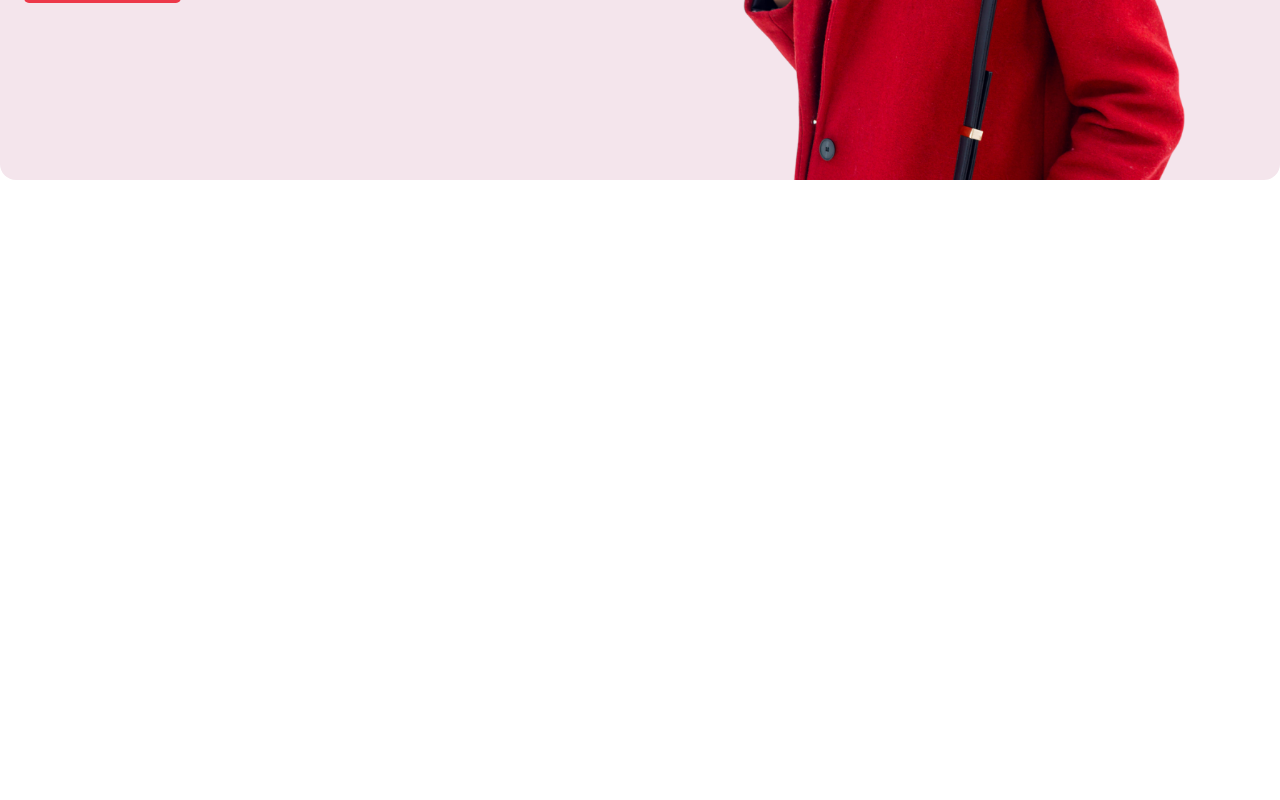
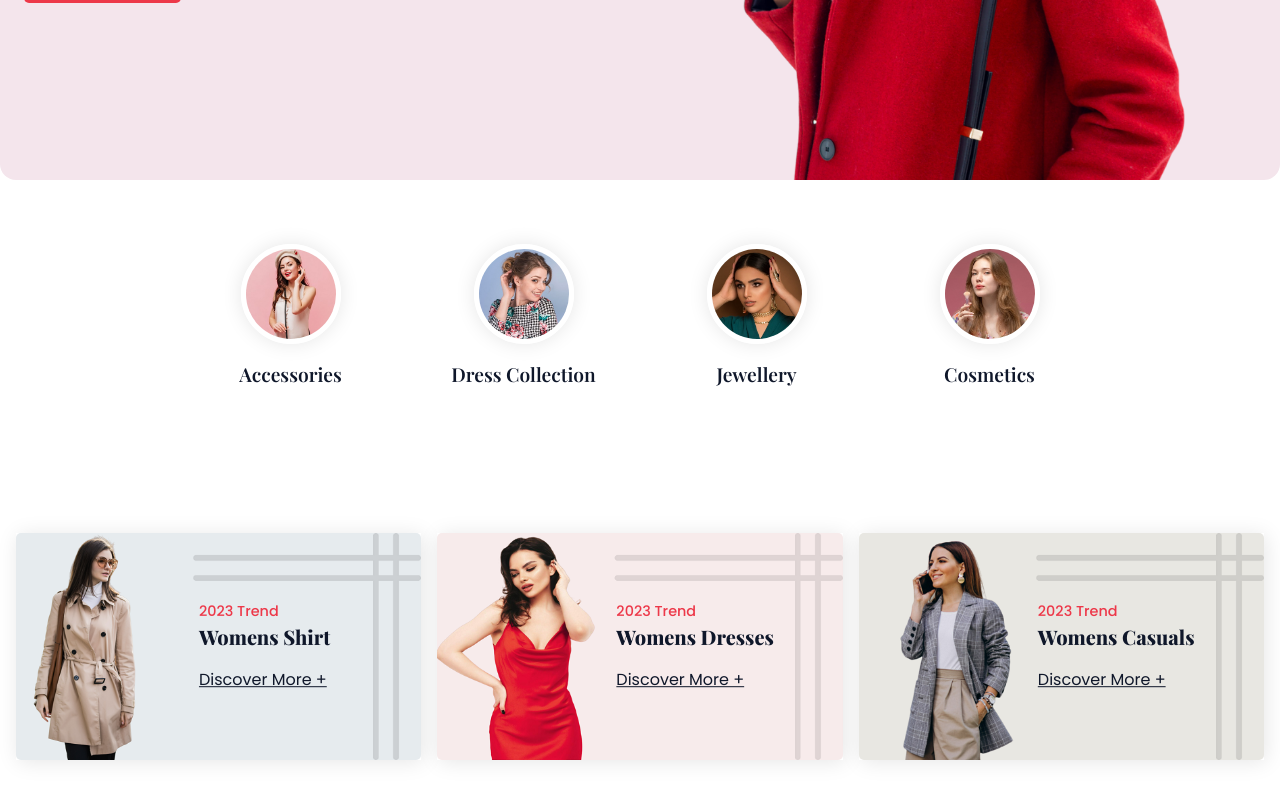
Before and after one commit to masumparvez56/lebaba-ecommerce-fullstack-project, a React (Vite) app in the folder frontend/: page / in a window 1280 px wide. Shown: the part 582-1382 px from the top of the page. Before the commit the page ends 800 px from the top, so only its background shows below. Built offline with nearby package versions, Linux system fonts and the light colour scheme.

Commit message:
added CategoryPage, ProductCards & trendsCard section

```diff
--- /dev/null
+++ b/frontend/src/components/RatingStars.jsx
@@ -0,0 +1,15 @@
+import React from 'react';
+
+const RatingStars = ({ rating }) => {
+    const stars = [];
+    for (let i = 1; i <= 5; i++) {
+        stars.push( <span key={i} className={`ri-star${i <= rating ? '-fill' : '-line'}`}></span>)
+    }
+    return (
+        <div className="product__rating">
+           {stars}
+        </div>
+    );
+};
+
+export default RatingStars;
--- /dev/null
+++ b/frontend/src/data/products.json
@@ -0,0 +1,108 @@
+[
+  {
+    "id": 1,
+    "name": "Leather Handbag",
+    "category": "accessories",
+    "description": "Stylish leather handbag with ample storage space.",
+    "price": 79.99,
+    "oldPrice": 99.99,
+    "image": "https://images.unsplash.com/photo-1512201078372-9c6b2a0d528a?q=80&w=2073&auto=format&fit=crop&ixlib=rb-4.0.3&ixid=M3wxMjA3fDB8MHxwaG90by1wYWdlfHx8fGVufDB8fHx8fA%3D%3D",
+    "color": "black",
+    "rating": 5,
+    "author":"admin"
+  },
+  {
+    "id": 2,
+    "name": "Evening Gown",
+    "category": "dress",
+    "description": "Elegant evening gown for special occasions.",
+    "price": 149.99,
+    "oldPrice": 199.99,
+    "image": "https://images.unsplash.com/photo-1568251188392-ae32f898cb3b?q=80&w=2062&auto=format&fit=crop&ixlib=rb-4.0.3&ixid=M3wxMjA3fDB8MHxwaG90by1wYWdlfHx8fGVufDB8fHx8fA%3D%3D",
+    "color": "red",
+    "rating": 3.0
+  },
+  {
+    "id": 3,
+    "name": "Gold Necklace",
+    "category": "jewellery",
+    "description": "Exquisite gold necklace with intricate design.",
+    "price": 199.99,
+    "image": "https://images.unsplash.com/photo-1631097969294-c38afba59496?q=80&w=2070&auto=format&fit=crop&ixlib=rb-4.0.3&ixid=M3wxMjA3fDB8MHxwaG90by1wYWdlfHx8fGVufDB8fHx8fA%3D%3D",
+    "color": "gold",
+    "rating": 4.7
+  },
+  {
+    "id": 4,
+    "name": "Matte Lipstick",
+    "category": "cosmetics",
+    "description": "Long-lasting matte lipstick in various shades.",
+    "price": 19.99,
+    "image": "https://images.unsplash.com/photo-1631214500115-598fc2cb8d2d?q=80&w=1925&auto=format&fit=crop&ixlib=rb-4.0.3&ixid=M3wxMjA3fDB8MHxwaG90by1wYWdlfHx8fGVufDB8fHx8fA%3D%3D",
+    "color": "red",
+    "rating": 4.2
+  },
+  {
+    "id": 5,
+    "name": "Silk Scarf",
+    "category": "accessories",
+    "description": "Luxurious silk scarf with vibrant colors.",
+    "price": 29.99,
+    "oldPrice": 39.99,
+    "image": "https://images.unsplash.com/photo-1485527691629-8e370684924c?q=80&w=2074&auto=format&fit=crop&ixlib=rb-4.0.3&ixid=M3wxMjA3fDB8MHxwaG90by1wYWdlfHx8fGVufDB8fHx8fA%3D%3D",
+    "color": "blue",
+    "rating": 4.3
+  },
+  {
+    "id": 6,
+    "name": "Cocktail Dress",
+    "category": "dress",
+    "description": "Chic cocktail dress for parties and events.",
+    "price": 89.99,
+    "image": "https://images.unsplash.com/photo-1496747611176-843222e1e57c?q=80&w=2073&auto=format&fit=crop&ixlib=rb-4.0.3&ixid=M3wxMjA3fDB8MHxwaG90by1wYWdlfHx8fGVufDB8fHx8fA%3D%3D",
+    "color": "black",
+    "rating": 4.4
+  },
+  {
+    "id": 7,
+    "name": "Diamond Earrings",
+    "category": "jewellery",
+    "description": "Sparkling diamond earrings that add elegance to any outfit.",
+    "price": 299.99,
+    "oldPrice": 349.99,
+    "image": "https://images.unsplash.com/photo-1587467442586-7bcc51828a10?q=80&w=1974&auto=format&fit=crop&ixlib=rb-4.0.3&ixid=M3wxMjA3fDB8MHxwaG90by1wYWdlfHx8fGVufDB8fHx8fA%3D%3D",
+    "color": "silver",
+    "rating": 4.8
+  },
+  {
+    "id": 8,
+    "name": "Foundation",
+    "category": "cosmetics",
+    "description": "High-coverage foundation for a flawless finish.",
+    "price": 39.99,
+    "image": "https://images.unsplash.com/photo-1599733589046-10c005739ef9?q=80&w=2070&auto=format&fit=crop&ixlib=rb-4.0.3&ixid=M3wxMjA3fDB8MHxwaG90by1wYWdlfHx8fGVufDB8fHx8fA%3D%3D",
+    "color": "beige",
+    "rating": 4.1
+  },
+  {
+    "id": 9,
+    "name": "Sunglasses",
+    "category": "accessories",
+    "description": "Trendy sunglasses with UV protection.",
+    "price": 49.99,
+    "image": "https://images.unsplash.com/photo-1469334031218-e382a71b716b?q=80&w=2070&auto=format&fit=crop&ixlib=rb-4.0.3&ixid=M3wxMjA3fDB8MHxwaG90by1wYWdlfHx8fGVufDB8fHx8fA%3D%3D",
+    "color": "black",
+    "rating": 4.6
+  },
+  {
+    "id": 10,
+    "name": "Casual Pants",
+    "category": "dress",
+    "description": "Comfortable maxi dress for casual outings.",
+    "price": 59.99,
+    "oldPrice": 79.99,
+    "image": "https://plus.unsplash.com/premium_photo-1664298355914-bc65d2c9af64?q=80&w=2070&auto=format&fit=crop&ixlib=rb-4.0.3&ixid=M3wxMjA3fDB8MHxwaG90by1wYWdlfHx8fGVufDB8fHx8fA%3D%3D",
+    "color": "green",
+    "rating": 4.2
+  }
+]
--- /dev/null
+++ b/frontend/src/pages/category/CategoryPage.jsx
@@ -0,0 +1,30 @@
+import React, { useEffect, useState } from 'react';
+import { useParams } from 'react-router-dom';
+import ProductCards from '../shop/ProductCards';
+import products from "../../data/products.json"
+
+const CategoryPage = () => {
+    const {categoryName} = useParams()
+    const [filteredProducts, setFilteredProducts] = useState([])
+
+    useEffect(() => {
+        const filtered = products.filter((product) => product.category === categoryName.toLowerCase());
+        setFilteredProducts(filtered)
+    }, [])
+    return (
+        <>
+           <section className='section__container bg-primary-light'>
+                <h2 className='section__header capitalize'>{categoryName}</h2>
+                <p className='section__subheader'>Browse a diverse range of categories, from chic dresses to versatile. Elevate your style today!</p>
+           </section>
+
+           {/* products card */}
+
+           <div className='section__container'>
+                <ProductCards products={filteredProducts}/>
+           </div>
+        </>
+    );
+};
+
+export default CategoryPage;
--- /dev/null
+++ b/frontend/src/pages/home/Categories.jsx
@@ -0,0 +1,30 @@
+import React from 'react';
+import category1 from "../../assets/category-1.jpg"
+import category2 from "../../assets/category-2.jpg"
+import category3 from "../../assets/category-3.jpg"
+import category4 from "../../assets/category-4.jpg"
+import { Link } from 'react-router-dom';
+
+const Categories = () => {
+    const categories = [
+        {id: 1, name: "Accessories", path: "accessories", image: category1 },
+        {id: 2, name: "Dress Collection", path: "dress", image: category2 },
+        {id: 3, name: "Jewellery", path: "jewellery", image: category3 },
+        {id: 4, name: "Cosmetics", path: "cosmetics", image: category4 },
+    ]
+    return (
+        <section className="product__grid">
+            {
+                categories.map((category, index) => (
+                    <Link key={index} className="categories__card" to={`/categories/${category.path}`}>
+                <img src={category.image} alt="Accessories" />
+                <h4>{category.name}</h4>
+            </Link>
+                ))
+            }
+
+        </section>
+    );
+};
+
+export default Categories;
--- a/frontend/src/pages/home/Home.jsx
+++ b/frontend/src/pages/home/Home.jsx
@@ -1,10 +1,14 @@
 import React from 'react';
 import Banner from './Banner';
+import Categories from './Categories';
+import Trends from './Trends';
 
 const Home = () => {
     return (
         <>
          <Banner/>
+         <Categories/>
+         <Trends/>
         </>
     );
 };
--- /dev/null
+++ b/frontend/src/pages/home/Trends.jsx
@@ -0,0 +1,37 @@
+import React from 'react';
+import card1 from "../../assets/card-1.png"
+import card2 from "../../assets/card-2.png"
+import card3 from "../../assets/card-3.png"
+
+const Trends = () => {
+    return (
+        <section className="section__container hero__container">
+            <div className="hero__card">
+                <img src={card1} alt="Womens Shirt" />
+                <div className="hero__content">
+                    <p>2023 Trend</p>
+                    <h4>Womens Shirt</h4>
+                    <a href="#">Discover More +</a>
+                </div>
+            </div>
+            <div className="hero__card">
+                <img src={card2} alt="Womens Dresses" />
+                <div className="hero__content">
+                    <p>2023 Trend</p>
+                    <h4>Womens Dresses</h4>
+                    <a href="#">Discover More +</a>
+                </div>
+            </div>
+            <div className="hero__card">
+                <img src={card3} alt="Womens Casuals" />
+                <div className="hero__content">
+                    <p>2023 Trend</p>
+                    <h4>Womens Casuals</h4>
+                    <a href="#">Discover More +</a>
+                </div>
+            </div>
+        </section>
+    );
+};
+
+export default Trends;
--- /dev/null
+++ b/frontend/src/pages/shop/ProductCards.jsx
@@ -0,0 +1,37 @@
+import React from 'react';
+import RatingStars from '../../components/RatingStars';
+
+const ProductCards = ({ products }) => {
+    console.log(products);
+    return (
+        <div className='grid grid-cols-1 sm:grid-cols-2 md:grid-cols-3 lg:grid-cols-4 gap-8'>
+            {
+                products.map((product, index) => (
+                    <div key={index} className="product__card">
+                        <div className="relative">
+                            <a href="/shop/66c593cf25dce5322a47fd8d">
+                                <img
+                                    src={product?.image}
+                                    alt="Casual Pants for Women"
+                                    className="max-h-96 md:h-64 w-full object-cover hover:scale-105 transition-all duration-300" />
+                            </a>
+                            <div className="hover:block absolute top-3 right-3">
+                                <button>
+                                    <i className="ri-shopping-cart-2-line bg-primary p-1.5 text-white hover:bg-primary-dark">
+                                    </i>
+                                </button>
+                            </div>
+                        </div>
+                        <div className="product__card__content">
+                            <h4>{product?.name}</h4>
+                            <p>${product?.price} {product?.oldPrice ? <s>{product?.oldPrice}</s> : null}</p>
+                            <RatingStars rating={product?.rating}/>
+                        </div>
+                    </div>
+                ))
+            }
+        </div>
+    );
+};
+
+export default ProductCards;
--- a/frontend/src/routes/router.jsx
+++ b/frontend/src/routes/router.jsx
@@ -2,6 +2,7 @@ import { createBrowserRouter } from 'react-router-dom'
 import App from '../App';
 import Home from '../pages/home/Home';
 import ShopPage from '../pages/shop/ShopPage';
+import CategoryPage from '../pages/category/CategoryPage';
 
 const router = createBrowserRouter([
     {
@@ -16,6 +17,10 @@ const router = createBrowserRouter([
                 path: "/shop",
                 element: <ShopPage/>
             },
+            {
+                path: "/categories/:categoryName",
+                element: <CategoryPage/>
+            },
         ]
     }
 ]);
```
